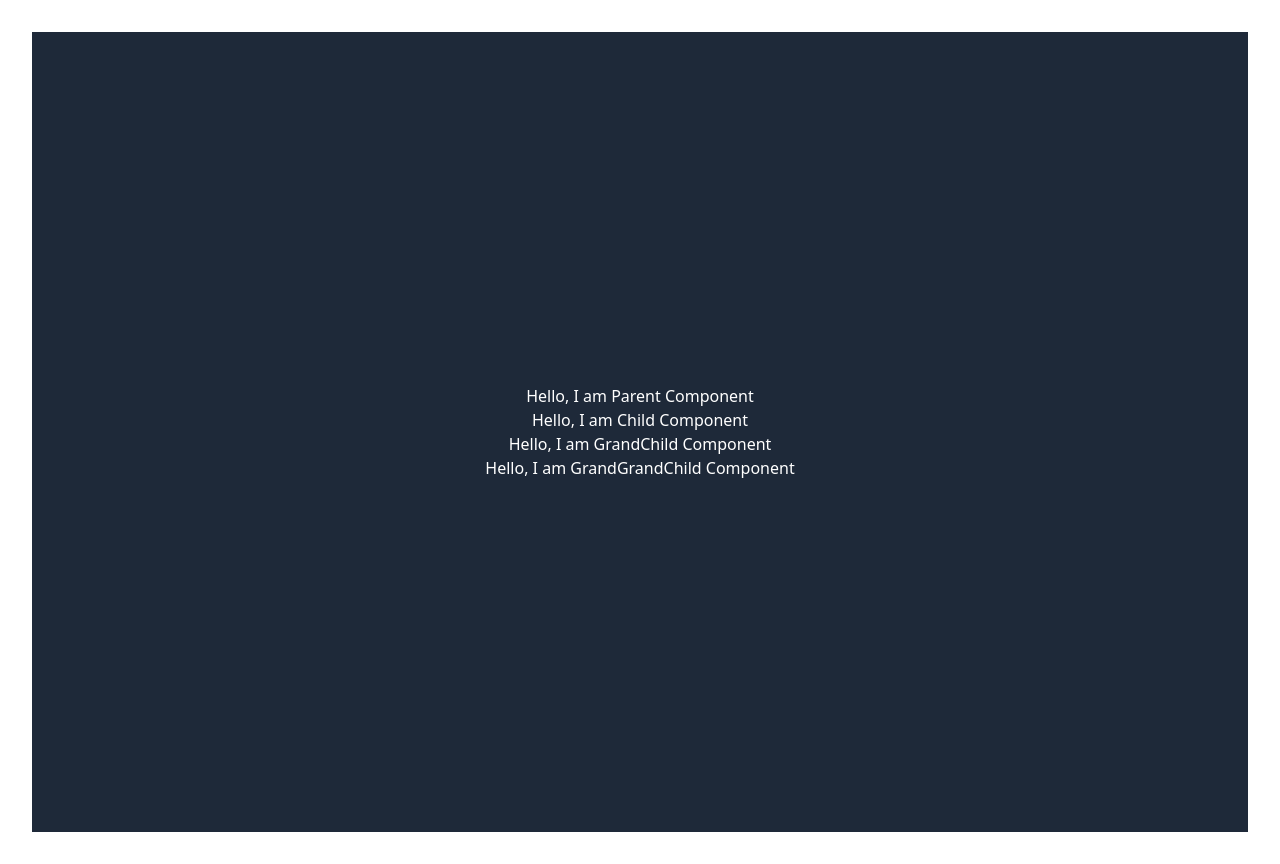
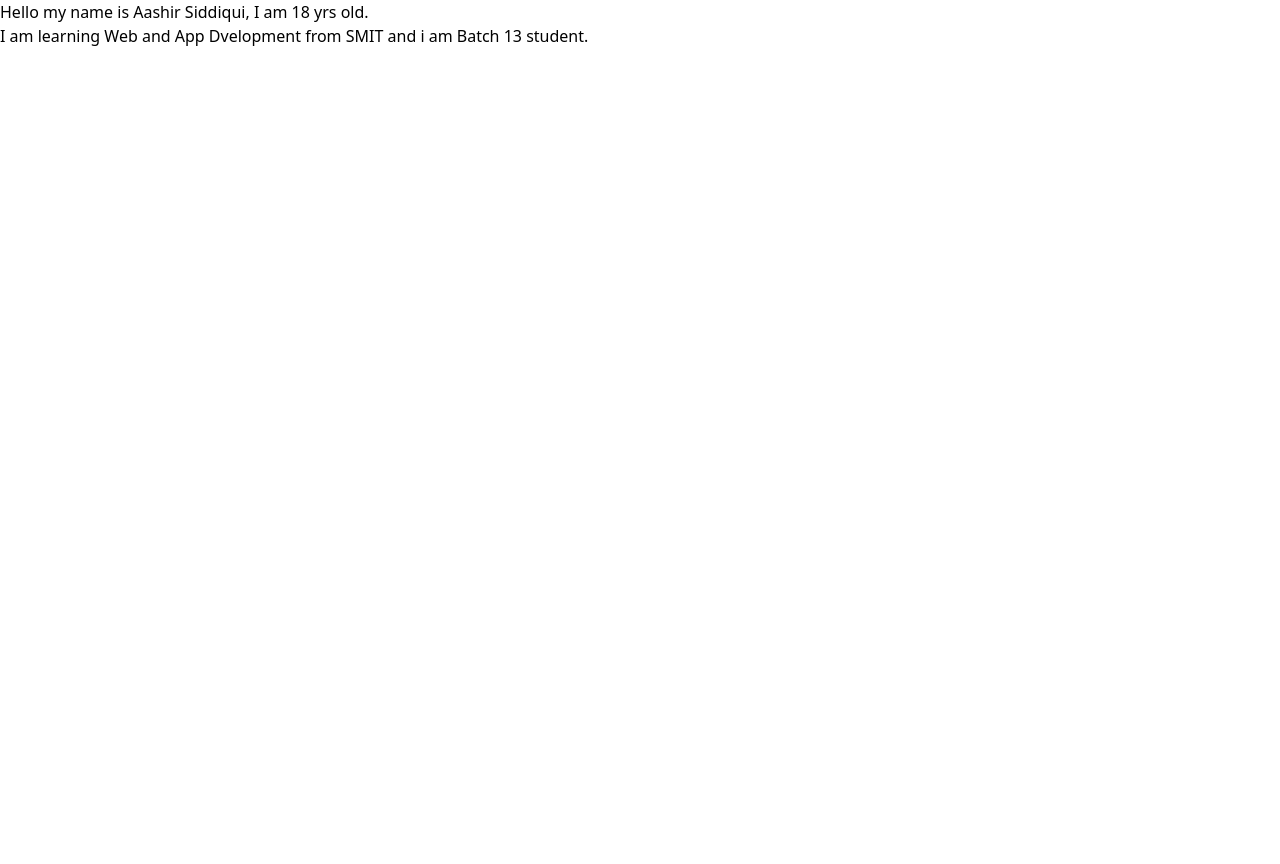
Before and after one commit to Aashir-Siddiqui/React, a React (Vite) app: page / in a window 1280 px wide. After the commit the page ends 800 px from the top, so only its background shows below. Built offline with nearby package versions, Linux system fonts and the light colour scheme.

Commit message:
Context api practice

```diff
--- a/src/App.jsx
+++ b/src/App.jsx
@@ -1,12 +1,15 @@
-import './App.css'
-import {Parent} from './Components/PropDrilling.jsx'
+// import './App.css'
+import { BioProvider } from './hooks/contextApi/index.jsx'
+import { Home } from './hooks/contextApi/Home.jsx'
+import { About } from './hooks/contextApi/About.jsx'
 
 function App() {
 
   return (
-    <>
-    <Parent/>
-    </>
+    <BioProvider>
+      <Home />
+      <About/>
+    </BioProvider>
   )
 }
 
```
